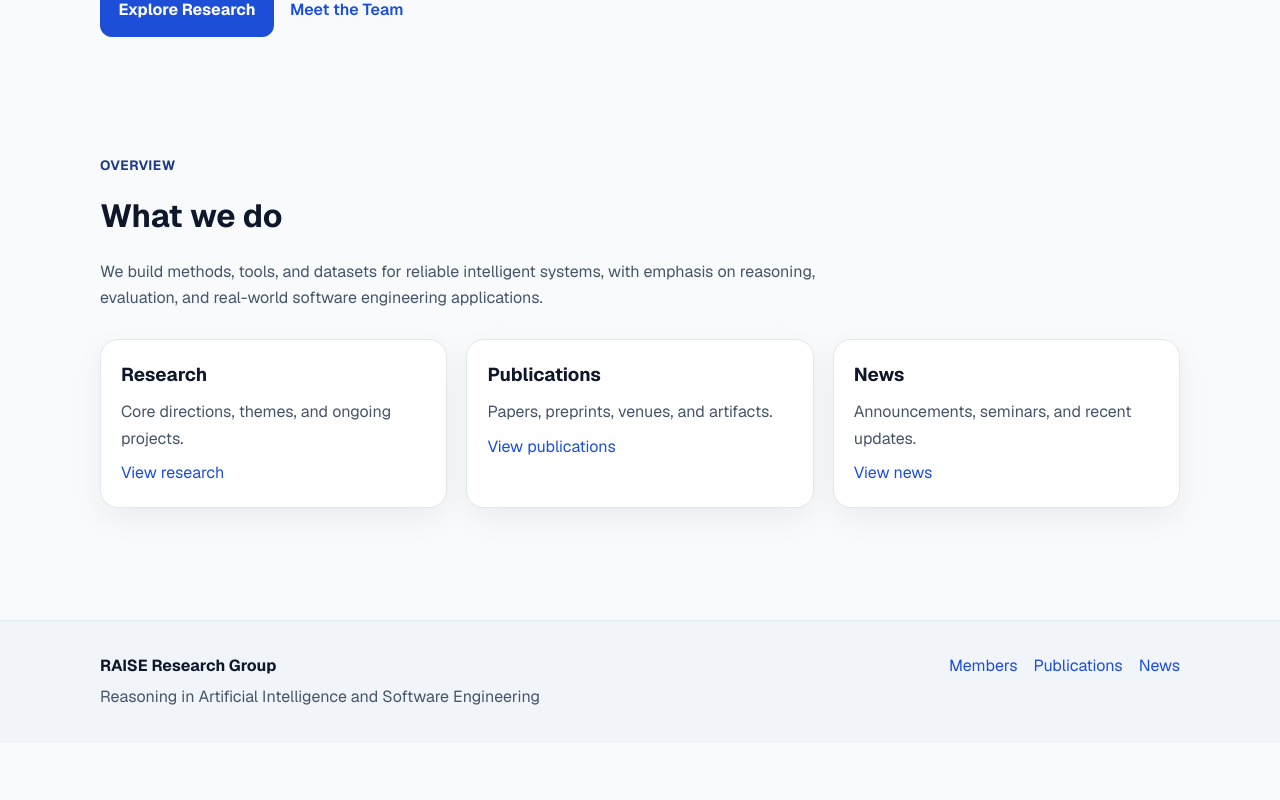
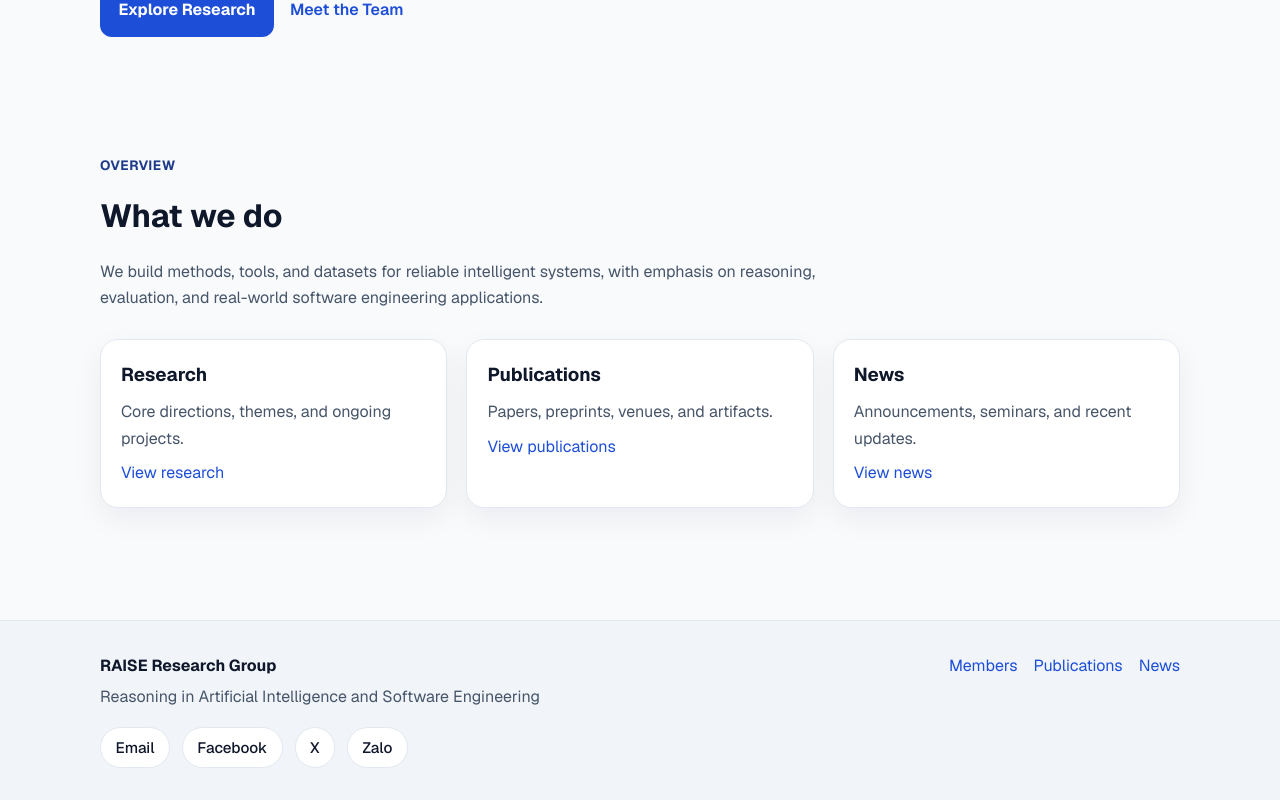
Before and after one commit to lexuanbach/raise-website, a Next.js app: page / in a window 1280 px wide. Shown: the part 653-1453 px from the top of the page. Before the commit the page ends 1396 px from the top, so only its background shows below. Built offline with nearby package versions, Linux system fonts and the light colour scheme.

Commit message:
Refine member sections and footer links

```diff
--- a/src/app/globals.css
+++ b/src/app/globals.css
@@ -236,11 +236,46 @@ a:hover {
   color: var(--muted);
 }
 
+.footer-contact-tabs {
+  display: flex;
+  gap: 0.75rem;
+  flex-wrap: wrap;
+  margin-top: 1rem;
+}
+
+.footer-tab {
+  display: inline-flex;
+  align-items: center;
+  justify-content: center;
+  padding: 0.45rem 0.9rem;
+  border: 1px solid var(--line);
+  border-radius: 999px;
+  background: var(--surface);
+  text-decoration: none;
+  color: var(--foreground);
+  font-size: 0.95rem;
+  font-weight: 500;
+  transition: background 160ms ease, color 160ms ease, border-color 160ms ease;
+}
+
+.footer-tab:hover {
+  background: #0f766e;
+  border-color: #0f766e;
+  color: #ffffff;
+}
+
 .footer-links {
   display: flex;
   gap: 1rem;
   flex-wrap: wrap;
   align-items: start;
+}
+
+.publication-links {
+  margin-top: 0.75rem;
+  display: flex;
+  gap: 1rem;
+  flex-wrap: wrap;
 }
 
 @media (max-width: 900px) {
@@ -336,7 +371,10 @@ a:hover {
 
 .section-subtitle {
   margin: 0;
-  font-size: clamp(1.4rem, 2.2vw, 1.8rem);
+  font-size: clamp(1.75rem, 3vw, 2.4rem);
+  font-weight: 700;
+  letter-spacing: -0.03em;
+  color: #0f766e;
 }
 
 .narrow {
--- a/src/app/layout.tsx
+++ b/src/app/layout.tsx
@@ -47,6 +47,12 @@ export default function RootLayout({
             <div>
               <strong>RAISE Research Group</strong>
               <p>Reasoning in Artificial Intelligence and Software Engineering</p>
+              <div className="footer-contact-tabs">
+                <Link href="/" className="footer-tab">Email</Link>
+                <Link href="/" className="footer-tab">Facebook</Link>
+                <Link href="/" className="footer-tab">X</Link>
+                <Link href="/" className="footer-tab">Zalo</Link>
+              </div>
             </div>
             <div className="footer-links">
               <Link href="/members">Members</Link>
```
Also changed, not shown: src/app/members/[slug]/page.tsx (+1 -8 lines), src/app/members/page.tsx (+28 -9 lines), src/app/publications/page.tsx (+1 -8 lines).
